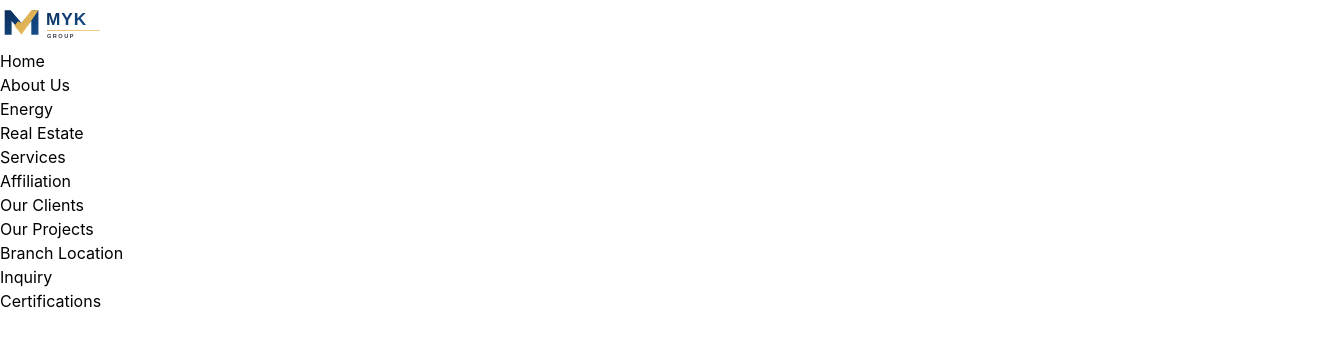
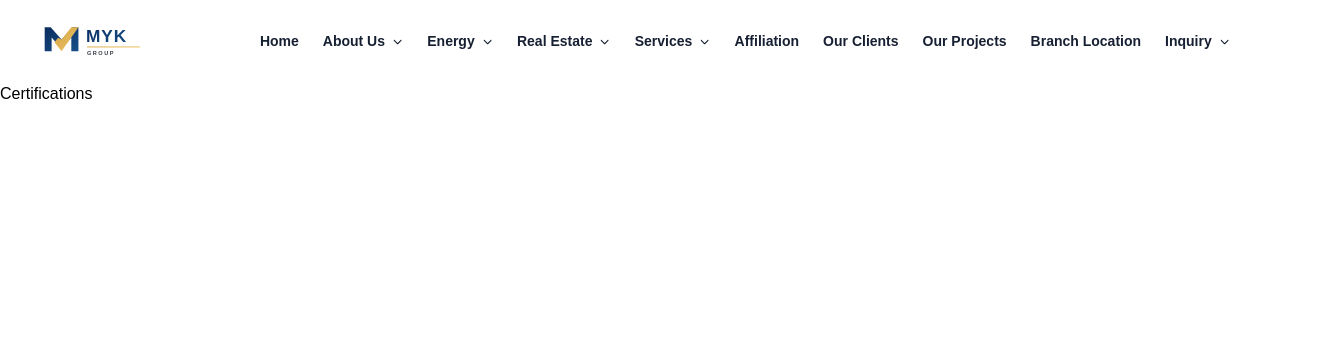
Before and after one commit to Shoaib-Khan90/MYK-Companies, a React (Vite) app in the folder MYK/: page /aboutus/certifications in a window 1280 px wide. Shown: the top 346 px of the page, 1335 px wide, since content can reach past the window. Built offline with nearby package versions, Linux system fonts and the light colour scheme; the HTML template or start-up script is replaced by a standard one.

Commit message:
updated changes

```diff
--- a/MYK/Components/Navbar.jsx
+++ b/MYK/Components/Navbar.jsx
@@ -1,37 +1,62 @@
+import { useState } from "react";
 import { FontAwesomeIcon } from "@fortawesome/react-fontawesome";
-import { faPhone, faArrowRight } from "@fortawesome/free-solid-svg-icons";
+import {
+  faPhone,
+  faChevronDown,
+  faBars,
+  faXmark,
+} from "@fortawesome/free-solid-svg-icons";
 import { Link } from "react-router-dom";
-import './navbar.css'
+import "./navbar.css";
 
 const Navbar = () => {
+  const [menuOpen, setMenuOpen] = useState(false);
+
   return (
+    <header className="navbar-wrapper">
+
       <nav className="navbar">
 
         {/* LOGO */}
-      <Link to="/">
+        <Link to="/" className="logo-link">
           <img
             src="/MYK_Group_Logo.svg"
             alt="MYK Group Logo"
             className="logo"
-          width={"150px"}
           />
         </Link>
 
+        {/* MOBILE MENU BUTTON */}
+        <button
+          className="mobile-menu-btn"
+          onClick={() => setMenuOpen(!menuOpen)}
+          aria-label="Toggle menu"
+        >
+          <FontAwesomeIcon
+            icon={menuOpen ? faXmark : faBars}
+          />
+        </button>
+
         {/* MENU */}
-      <ul className="menu">
+        <ul className={`menu ${menuOpen ? "menu-open" : ""}`}>
 
           <li>
-          <Link to="/dashboard">Home</Link>
+            <Link
+              to="/dashboard"
+              onClick={() => setMenuOpen(false)}
+            >
+              Home
+            </Link>
           </li>
 
-        {/* ABOUT US */}
-        <li className="about-menu">
+          {/* ABOUT */}
+          <li className="menu-item">
+            <Link to="/aboutus">
+              About Us
+              <FontAwesomeIcon icon={faChevronDown} />
+            </Link>
 
-          <Link to="/aboutus">About Us</Link>
-
-          {/* DROPDOWN */}
             <div className="dropdown">
-
               <Link to="/aboutus/aboutthefounder">
                 About the Founder
               </Link>
@@ -63,18 +88,16 @@ const Navbar = () => {
               <Link to="/aboutus/groupcompanies">
                 Group Companies
               </Link>
-
             </div>
-
           </li>
 
-        {/* //Energy */}
+          {/* ENERGY */}
+          <li className="menu-item">
+            <span className="menu-title">
+              Energy
+              <FontAwesomeIcon icon={faChevronDown} />
+            </span>
 
-        <li className="about-menu">
-
-          <li>Energy</li>
-
-          {/* DROPDOWN */}
             <div className="dropdown">
 
               <Link to="/energy/aboutus">
@@ -97,16 +120,13 @@ const Navbar = () => {
                 Efficiencies
               </Link>
 
-            {/* Products  */}
-
-             <li className="products-menu">
-
+              <div className="submenu-item">
                 <Link to="/energy/products">
                   Products
+                  <FontAwesomeIcon icon={faChevronDown} />
                 </Link>
 
-  <div className="products-dropdown">
-
+                <div className="sub-dropdown">
                   <Link to="/energy/products/solarpanel">
                     Solar Panel
                   </Link>
@@ -122,10 +142,8 @@ const Navbar = () => {
                   <Link to="/energy/products/cables">
                     Cables
                   </Link>
-
                 </div>
-
-</li>
+              </div>
 
               <Link to="/energy/projects">
                 Projects
@@ -134,20 +152,17 @@ const Navbar = () => {
               <Link to="/energy/contact">
                 Contact
               </Link>
-
             </div>
-
           </li>
 
-              {/* Real Estate */}
+          {/* REAL ESTATE */}
+          <li className="menu-item">
+            <span className="menu-title">
+              Real Estate
+              <FontAwesomeIcon icon={faChevronDown} />
+            </span>
 
-              <li className="about-menu">
-
-          <li>Real Estate</li>
-
-          {/* DROPDOWN */}
             <div className="dropdown">
-
               <Link to="/realestate/aboutus2">
                 About Us
               </Link>
@@ -155,43 +170,39 @@ const Navbar = () => {
               <Link to="/realestate/services1">
                 Services
               </Link>
-
             </div>
-
           </li>
 
-        {/* Services */}
+          {/* SERVICES */}
+          <li className="menu-item">
+            <Link to="/services2">
+              Services
+              <FontAwesomeIcon icon={faChevronDown} />
+            </Link>
 
-
-              <li className="about-menu">
-
-          <Link to="/services2">Services</Link>
-
-          {/* DROPDOWN */}
             <div className="dropdown">
-
               <Link to="/services/assetevaluation">
-              ASSET EVALUATION
+                Asset Evaluation
               </Link>
 
               <Link to="/services/vehiclerolling">
-              VEHICLE AND ROLLING EQUIPMENT EVALUATION
+                Vehicle & Rolling Equipment Evaluation
               </Link>
 
               <Link to="/services/stockinspections">
-              STOCK INSPECTIONS
+                Stock Inspections
               </Link>
 
               <Link to="/services/stockevaluation">
-              STOCK EVALUATION
+                Stock Evaluation
               </Link>
 
               <Link to="/services/collateralmanagement">
-              COLLATERAL MANAGEMENT
+                Collateral Management
               </Link>
 
               <Link to="/services/realestate">
-              Real Estate Investment Trust (REIT) Consultancy
+                REIT Consultancy
               </Link>
 
               <Link to="/services/building">
@@ -199,16 +210,14 @@ const Navbar = () => {
               </Link>
 
               <Link to="/services/marketresearch">
-              Market Research Study For Projects
+                Market Research Study
               </Link>
 
               <Link to="/services/managementservices">
                 Real Estate Management Services
               </Link>
             </div>
-
           </li>
-
 
           <li>
             <Link to="/affiliation/affiliation">
@@ -234,13 +243,14 @@ const Navbar = () => {
             </Link>
           </li>
 
-        {/* Inquiry */}
+          {/* INQUIRY */}
+          <li className="menu-item">
+            <Link to="/inquiry">
+              Inquiry
+              <FontAwesomeIcon icon={faChevronDown} />
+            </Link>
 
-        <li className="about-menu">
-        <Link to="/inquiry">Inquiry</Link>
-
-  {/* DROPDOWN */}
-  <div className="dropdown">
+            <div className="dropdown inquiry-dropdown">
               <Link to="/inquiry/career">
                 Careers
               </Link>
@@ -248,7 +258,9 @@ const Navbar = () => {
           </li>
 
         </ul>
+
       </nav>
+    </header>
   );
 };
 
--- a/MYK/Components/navbar.css
+++ b/MYK/Components/navbar.css
@@ -1,77 +1,503 @@
-.about-menu {
+/* ================================
+   NAVBAR WRAPPER
+================================ */
+
+*{
+  font-family: Arial, Helvetica, sans-serif;
+}
+
+.navbar-wrapper {
+  position: sticky;
+  top: 0;
+  z-index: 1000;
+  width: 100%;
+  background: #ffffff;
+}
+
+
+
+
+
+/* ================================
+   MAIN NAVBAR
+================================ */
+
+.navbar {
+  width: 100%;
+  max-width: 100%;
+  min-height: 82px;
+
+  margin: auto;
+  padding: 0 40px;
+
+  display: flex;
+  align-items: center;
+  justify-content: space-between;
+
+  background: #ffffff;
+
+  position: sticky;
+  top: 0;
+  z-index: 1000;
+
+  box-sizing: border-box;
+}
+
+
+/* ================================
+   LOGO
+================================ */
+
+.logo-link {
+  display: flex;
+  align-items: center;
+  text-decoration: none;
+}
+
+.logo {
+  width: 150px;
+  height: auto;
+  display: block;
+}
+
+
+/* ================================
+   MENU
+================================ */
+
+.menu {
+  display: flex;
+  align-items: center;
+  gap: 4px;
+
+  list-style: none;
+  margin: 0;
+  padding: 0;
+}
+
+.menu > li {
   position: relative;
 }
 
-/* MAIN DROPDOWN */
-.dropdown {
-  position: absolute;
-  top: 100%;
-  left: 0;
-  width: 220px;
-  background: white;
-  box-shadow: 0 5px 15px rgba(0, 0, 0, 0.15);
-  border-radius: 6px;
-  display: none;
-  flex-direction: column;
-  z-index: 1000;
-}
 
-.about-menu:hover .dropdown {
+/* ================================
+   MENU LINKS
+================================ */
+
+.menu > li > a,
+.menu-title {
+  position: relative;
+
   display: flex;
-}
+  align-items: center;
+  gap: 7px;
 
-.dropdown a {
-  padding: 12px 16px;
+  padding: 30px 10px;
+
+  color: #172033;
   text-decoration: none;
-  color: black;
-  display: block;
-}
 
-.dropdown a:hover {
-  background: #f3f3f3;
+  font-size: 14px;
+  font-weight: 600;
+
+  white-space: nowrap;
+
+  cursor: pointer;
+
+  transition:
+    color 0.3s ease,
+    background 0.3s ease;
 }
 
 
-/* ================= PRODUCTS ================= */
+/* Arrow */
 
-.products-menu {
+.menu svg {
+  font-size: 9px;
+  transition: transform 0.3s ease;
+}
+
+
+/* Hover */
+
+.menu > li > a:hover,
+.menu-title:hover {
+  color: #0d6efd;
+}
+
+
+/* Arrow animation */
+
+.menu-item:hover > a svg,
+.menu-item:hover > .menu-title svg {
+  transform: rotate(180deg);
+}
+
+
+/* ================================
+   DROPDOWN
+================================ */
+
+.dropdown {
+  position: absolute;
+
+  top: 100%;
+  left: 0;
+
+  width: 250px;
+
+  background: #ffffff;
+
+  border-top: 3px solid #0d6efd;
+
+  box-shadow: 0 12px 35px rgba(0, 0, 0, 0.12);
+
+  border-radius: 0 0 6px 6px;
+
+  padding: 8px 0;
+
+  opacity: 0;
+  visibility: hidden;
+
+  transform: translateY(10px);
+
+  transition:
+    opacity 0.25s ease,
+    visibility 0.25s ease,
+    transform 0.25s ease;
+}
+
+
+/* Show dropdown */
+
+.menu-item:hover > .dropdown {
+  opacity: 1;
+  visibility: visible;
+  transform: translateY(0);
+}
+
+
+/* ================================
+   DROPDOWN LINKS
+================================ */
+
+.dropdown > a {
+  display: flex;
+  align-items: center;
+
+  padding: 11px 18px;
+
+  color: #333333;
+
+  text-decoration: none;
+
+  font-size: 13px;
+  font-weight: 500;
+
+  border-left: 3px solid transparent;
+
+  transition:
+    color 0.25s ease,
+    background 0.25s ease,
+    padding-left 0.25s ease;
+}
+
+.dropdown > a:hover {
+  color: #0d6efd;
+  background: #f5f8fc;
+
+  border-left-color: #0d6efd;
+
+  padding-left: 23px;
+}
+
+
+/* ================================
+   PRODUCTS SUBMENU
+================================ */
+
+.submenu-item {
   position: relative;
 }
 
-/* Products link */
-.products-menu > a {
-  padding: 12px 16px;
+
+.submenu-item > a {
+  display: flex;
+  align-items: center;
+  justify-content: space-between;
+
+  padding: 11px 18px;
+
+  color: #333333;
+
   text-decoration: none;
-  color: black;
-  display: block;
+
+  font-size: 13px;
+  font-weight: 500;
 }
 
-/* PRODUCTS SUB DROPDOWN */
-.products-dropdown {
-  position: absolute;
-  top: 0;
-  left: 100%;
-  width: 220px;
-  background: white;
-  box-shadow: 0 5px 15px rgba(0, 0, 0, 0.15);
-  border-radius: 6px;
-  display: none;
-  flex-direction: column;
-  z-index: 1001;
+
+.submenu-item > a:hover {
+  color: #0d6efd;
+  background: #f5f8fc;
 }
 
-/* Hover Products */
-.products-menu:hover .products-dropdown {
-  display: flex;
+
+/* ================================
+   SECOND DROPDOWN
+================================ */
+
+.sub-dropdown {
+  position: absolute;
+
+  left: 100%;
+  top: 0;
+
+  width: 230px;
+
+  background: #ffffff;
+
+  box-shadow: 0 12px 35px rgba(0, 0, 0, 0.12);
+
+  border-top: 3px solid #0d6efd;
+
+  padding: 8px 0;
+
+  opacity: 0;
+  visibility: hidden;
+
+  transform: translateX(10px);
+
+  transition:
+    opacity 0.25s ease,
+    visibility 0.25s ease,
+    transform 0.25s ease;
 }
 
-.products-dropdown a {
-  padding: 12px 16px;
-  text-decoration: none;
-  color: black;
-  display: block;
+
+.submenu-item:hover > .sub-dropdown {
+  opacity: 1;
+  visibility: visible;
+  transform: translateX(0);
 }
 
-.products-dropdown a:hover {
-  background: #f3f3f3;
+
+.sub-dropdown a {
+  display: block;
+
+  padding: 11px 16px;
+
+  color: #333333;
+
+  text-decoration: none;
+
+  font-size: 13px;
+
+  transition: 0.25s ease;
 }
+
+
+.sub-dropdown a:hover {
+  color: #0d6efd;
+  background: #f5f8fc;
+  padding-left: 21px;
+}
+
+
+/* ================================
+   INQUIRY
+================================ */
+
+.inquiry-dropdown {
+  width: 180px;
+}
+
+
+/* ================================
+   RESPONSIVE
+================================ */
+
+@media (max-width: 1200px) {
+
+  .navbar {
+    padding: 0 20px;
+  }
+
+  .menu {
+    gap: 0;
+  }
+
+  .menu > li > a,
+  .menu-title {
+    padding: 30px 7px;
+    font-size: 13px;
+  }
+
+  .logo {
+    width: 130px;
+  }
+}
+
+/* =================================
+   MOBILE MENU BUTTON
+================================= */
+
+.mobile-menu-btn {
+  display: none;
+
+  border: none;
+  background: transparent;
+
+  font-size: 25px;
+  color: #0b1f3a;
+
+  cursor: pointer;
+}
+
+
+/* =================================
+   MOBILE RESPONSIVE
+================================= */
+
+@media (max-width: 768px) {
+
+  .navbar {
+    min-height: 70px;
+    padding: 0 20px;
+
+    position: sticky;
+    top: 0;
+  }
+
+  .logo {
+    width: 125px;
+  }
+
+  /* SHOW HAMBURGER */
+
+  .mobile-menu-btn {
+    display: block;
+  }
+
+
+  /* HIDE MENU BY DEFAULT */
+
+  .menu {
+    position: absolute;
+
+    top: 70px;
+    left: 0;
+
+    width: 100%;
+
+    background: #ffffff;
+
+    display: none;
+
+    flex-direction: column;
+
+    align-items: stretch;
+
+    padding: 10px 0;
+
+    box-shadow: 0 10px 25px rgba(0, 0, 0, 0.12);
+  }
+
+
+  /* SHOW MENU */
+
+  .menu.menu-open {
+    display: flex;
+  }
+
+
+  /* MENU ITEMS */
+
+  .menu > li {
+    width: 100%;
+  }
+
+
+  .menu > li > a,
+  .menu-title {
+    width: 100%;
+
+    box-sizing: border-box;
+
+    padding: 15px 22px;
+
+    justify-content: space-between;
+
+    border-bottom: 1px solid #eeeeee;
+  }
+
+
+  /* DROPDOWN */
+
+  .dropdown {
+    position: static;
+
+    width: 100%;
+
+    box-shadow: none;
+
+    border-top: none;
+
+    border-radius: 0;
+
+    padding: 0;
+
+    display: none;
+
+    opacity: 1;
+    visibility: visible;
+
+    transform: none;
+  }
+
+
+  /* Mobile dropdown show */
+
+  .menu-item:hover > .dropdown {
+    display: none;
+  }
+
+
+  .menu-item:focus-within > .dropdown {
+    display: block;
+  }
+
+
+  .dropdown > a {
+    padding: 12px 40px;
+
+    background: #f7f9fc;
+  }
+
+
+  /* SUB DROPDOWN */
+
+  .sub-dropdown {
+    position: static;
+
+    width: 100%;
+
+    display: block;
+
+    opacity: 1;
+    visibility: visible;
+
+    transform: none;
+
+    box-shadow: none;
+
+    border: none;
+
+    padding: 0;
+  }
+
+
+  .sub-dropdown a {
+    padding-left: 55px;
+  }
+}
```
Lines whose indentation alone changed are shown as unchanged.
